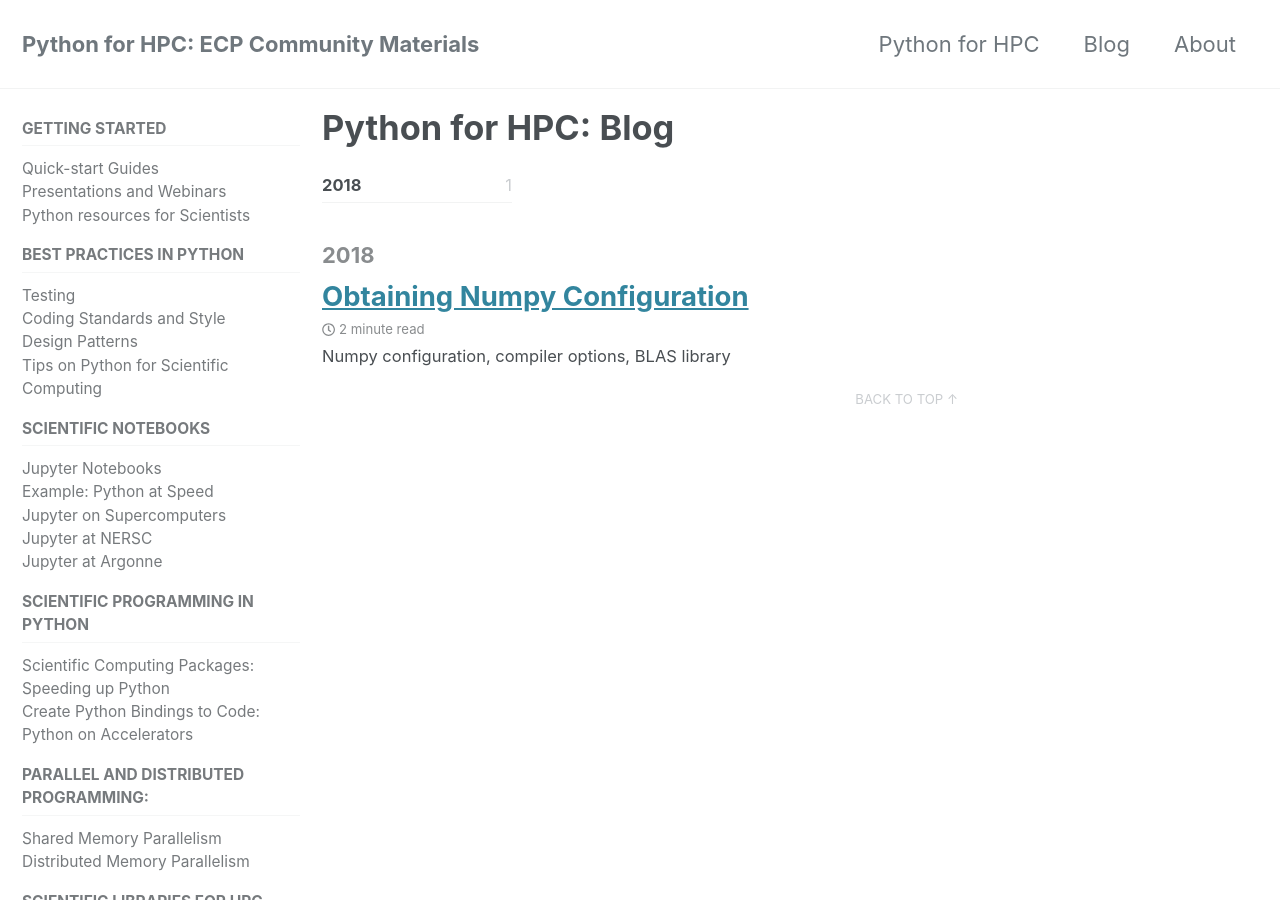
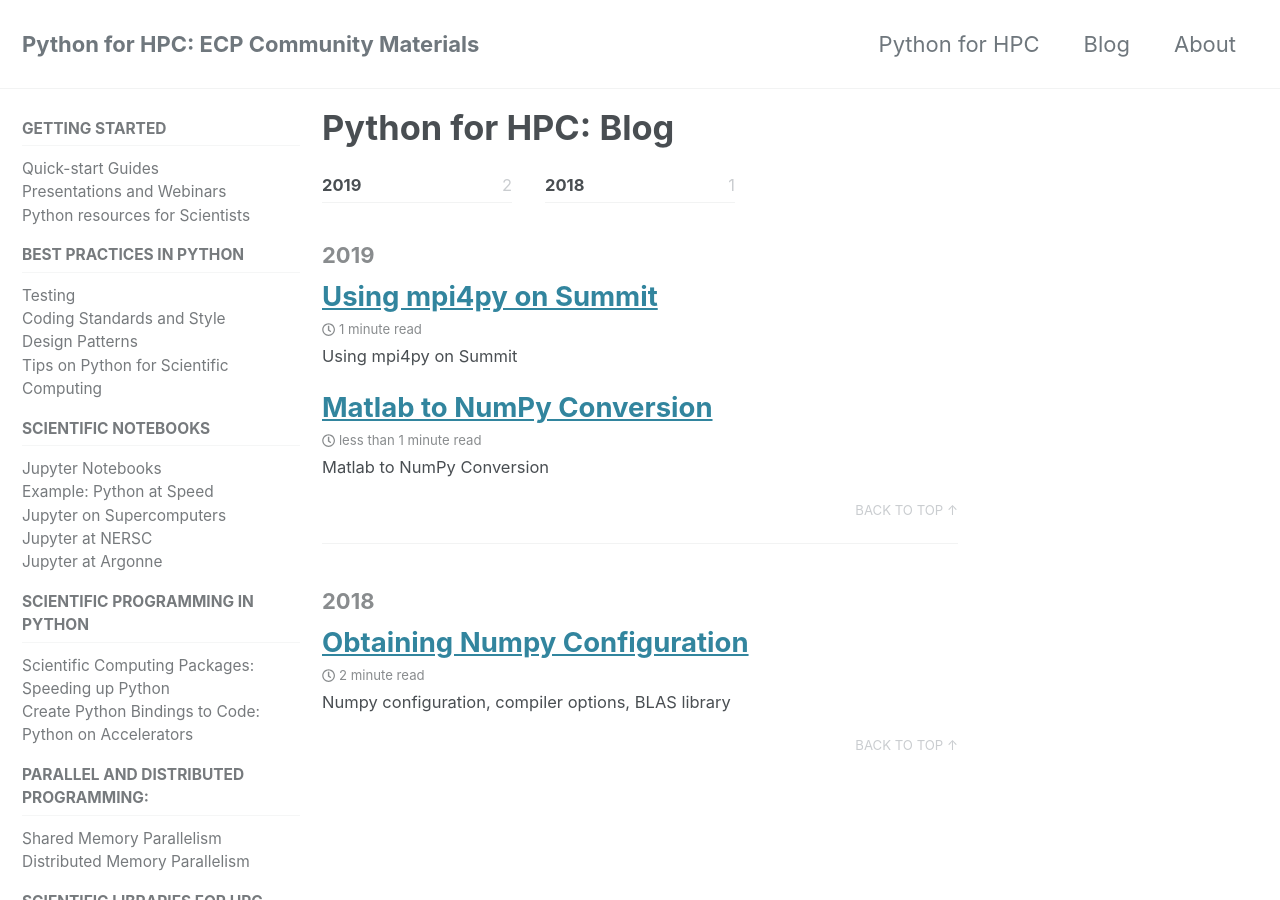
Before and after one commit to betterscientificsoftware/python-for-hpc, a Jekyll site: the page built from _pages/blog.md, in a window 1280 px wide and 900 px high. Built offline with Jekyll 4.4.1, drawn with Linux system fonts in a browser that asks for light colours; cached includes are drawn as plain includes; nearby versions of some CDN libraries.

Commit message:
Convert other articles to blogs

```diff
--- a/_posts/summit-mpi4py-note.md
+++ b/_posts/2019-04-18-summit-mpi4py-note.md
@@ -1,3 +1,15 @@
+---
+author: Stephen Hudson
+title: "Using mpi4py on Summit"
+date: 2019-04-18
+comments: true
+tags: [mpi4py, summit]
+excerpt: "Using mpi4py on Summit"
+classes: wide
+sidebar:
+  nav: "content"
+---
+
 mpi4py on Summit
 ================
 
```
Also changed, not shown: _posts/2019-01-18-matlab-numpy-conversion.md (renamed from _posts/matlab-numpy-conversion.md, +4 -4 lines).
